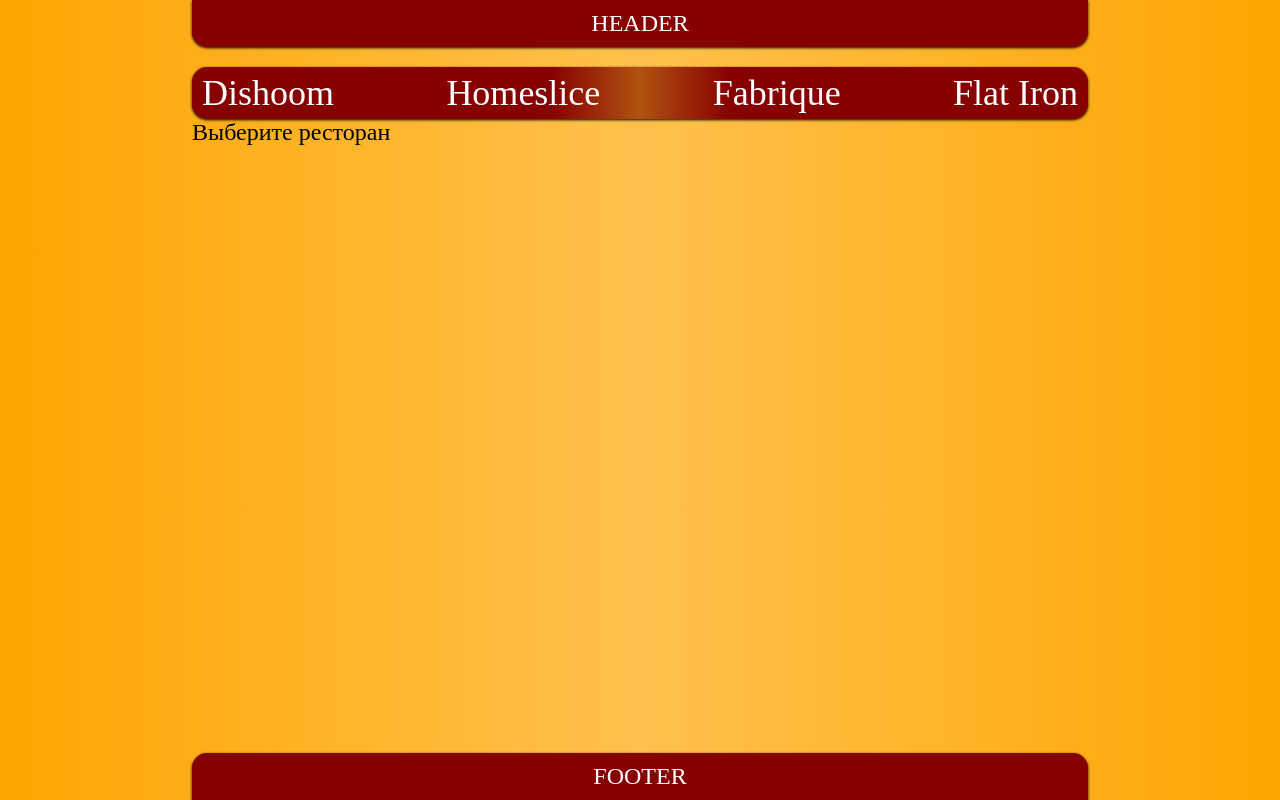
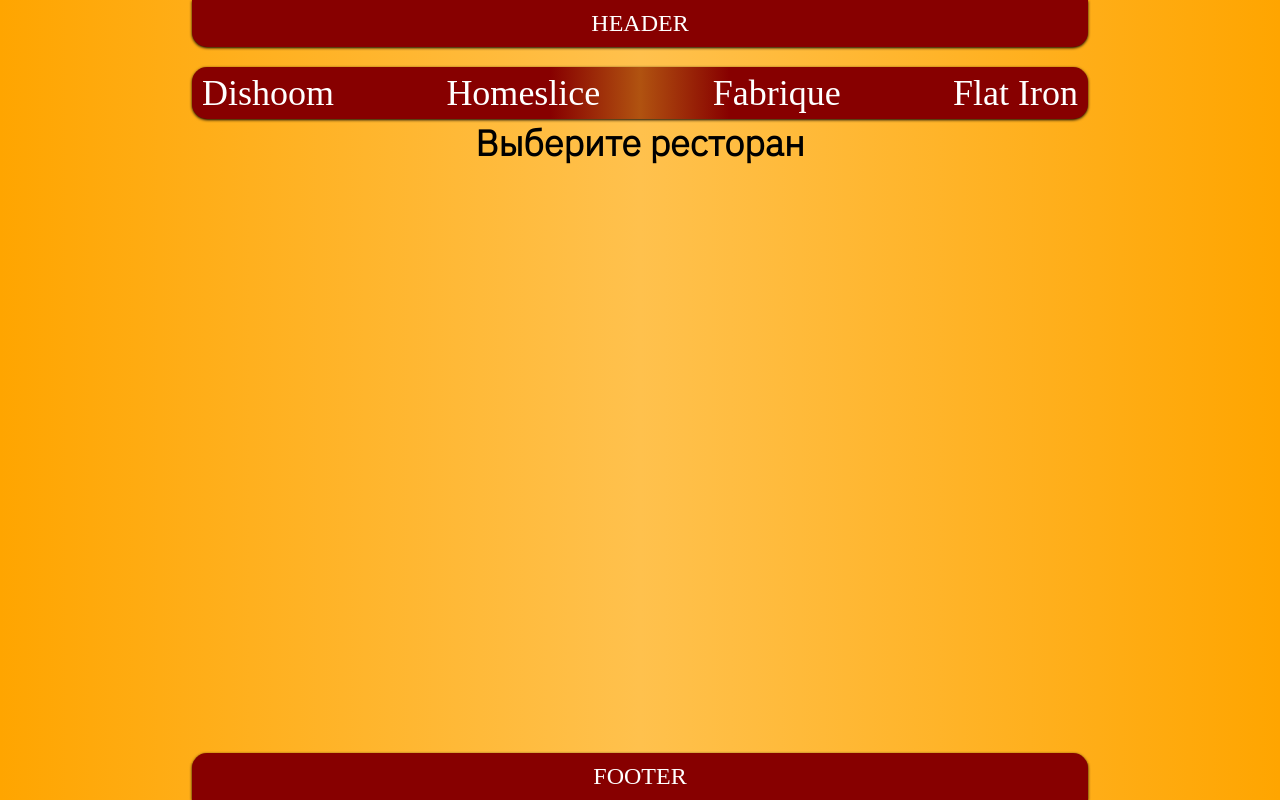
Before and after one commit to KONOHA-GANGSTA/react_app, a React (Vite) app: page / in a window 1280 px wide. Built offline with nearby package versions, Linux system fonts and the light colour scheme; a web font is replaced by a local one.

Commit message:
fixed merge conflicts

```diff
--- a/src/components/Restaurant/component.jsx
+++ b/src/components/Restaurant/component.jsx
@@ -2,19 +2,17 @@ import { Menu } from "../Menu/component";
 import { Reviews } from "../Reviews/component";
 import styles from "./styles.module.css";
 import cn from "classnames";
-
-
-export const Restaurant = ({ restaurant }) => {
+export const Restaurant = ({ restaurant, className }) => {
   return (
-    <div>
+    <div className={cn(styles.layout, className)}>
       {restaurant ? (
         <div>
-          <h1>{restaurant.name}</h1>
+          <h1 className={styles.title}>{restaurant.name}</h1>
           <Menu dishes={restaurant.menu} />
           <Reviews reviews={restaurant.reviews} />
         </div>
       ) : (
-        <div>Выберите ресторан</div>
+        <div className={styles.noselect}>Выберите ресторан</div>
       )}
     </div>
   );
--- a/src/components/RestaurantsTabs/component.jsx
+++ b/src/components/RestaurantsTabs/component.jsx
@@ -10,6 +10,7 @@ const move_gradient = (event, layout, setGradPosition) => {
     ) + "%";
   setGradPosition({ transition: "None", left: position });
 };
+
 
 export const RestaurantsTabs = ({
   restaurants,
--- a/src/pages/RestaurantPage/component.jsx
+++ b/src/pages/RestaurantPage/component.jsx
@@ -6,6 +6,10 @@ import { Layout } from "../../components/layout/component";
 
 export const RestaurantPage = () => {
   const [selectedRestaurant, changeSelectedRestaurant] = useState(null);
+  const restaurant = restaurants.find(
+    ({ name }) => name === selectedRestaurant
+  );
+
   return (
     <Layout>
       <RestaurantsTabs
@@ -13,10 +17,7 @@ export const RestaurantPage = () => {
         selected={selectedRestaurant}
         changeSelected={changeSelectedRestaurant}
       />
-      <Restaurant
-        restaurants={restaurants}
-        selectedRestaurant={selectedRestaurant}
-      />
+      <Restaurant restaurant={restaurant} />
     </Layout>
   );
 };
```
